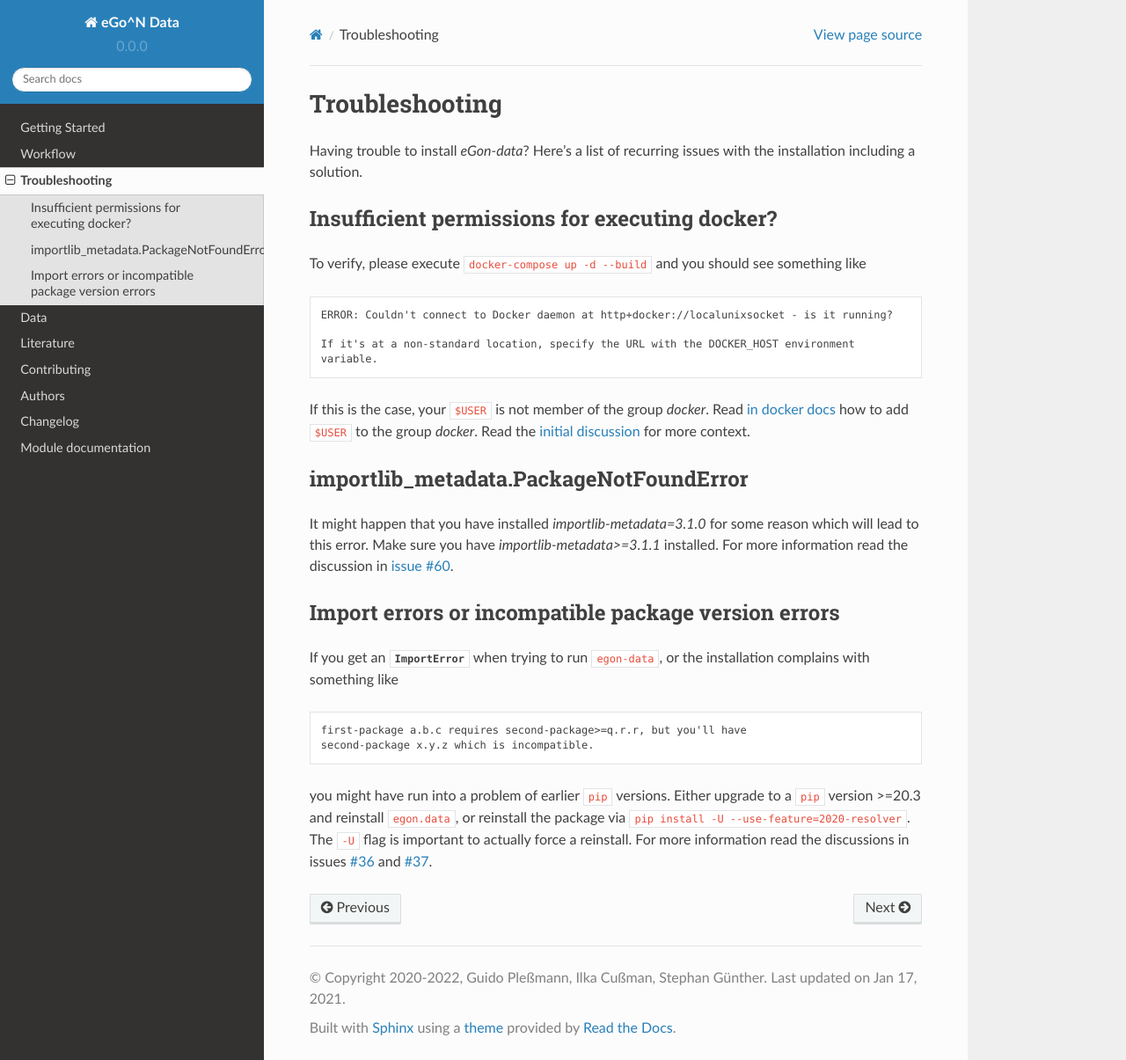
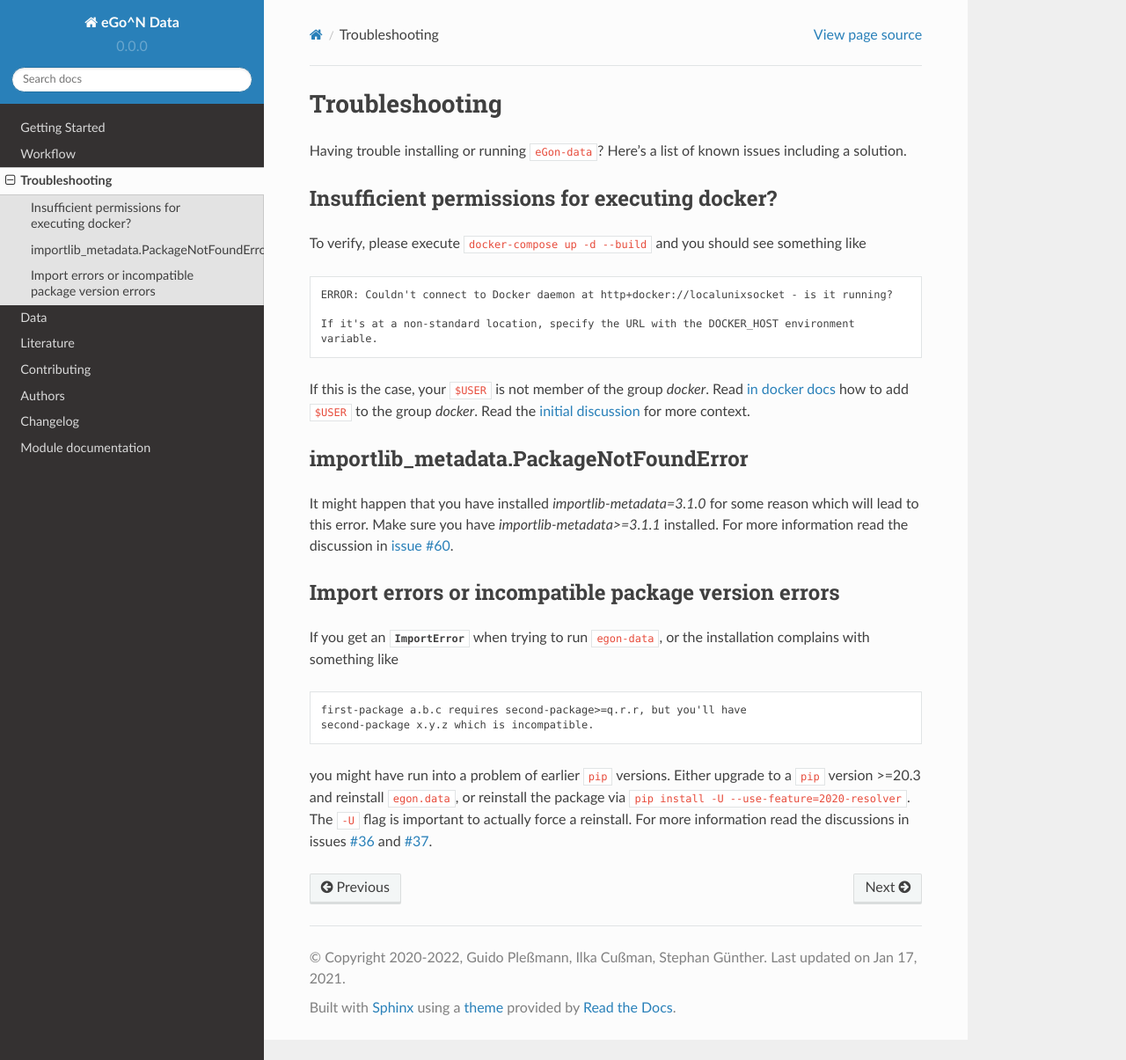
Before and after one commit to openego/eGon-data, a Sphinx documentation site: the page built from docs/troubleshooting.rst, in a window 1280 px wide and 1205 px high. Shown: the whole window at 88% size. Built offline with Sphinx 7.4.7 and the Read the Docs theme 2.0.0, drawn with Linux system fonts in a browser that asks for light colours.

Commit message:
Rephrase "Troubleshooting" introduction
It's about more than just the installation process, but also covers
known runtime errors. This is reflected in the introduction now. I also
took the liberty of changing "recurring" to "known".

```diff
--- a/docs/troubleshooting.rst
+++ b/docs/troubleshooting.rst
@@ -2,8 +2,8 @@
 Troubleshooting
 ***************
 
-Having trouble to install `eGon-data`? Here's a list of recurring issues with
-the installation including a solution.
+Having trouble installing or running ``eGon-data``? Here's a list of
+known issues including a solution.
 
 Insufficient permissions for executing docker?
 ----------------------------------------------
```
